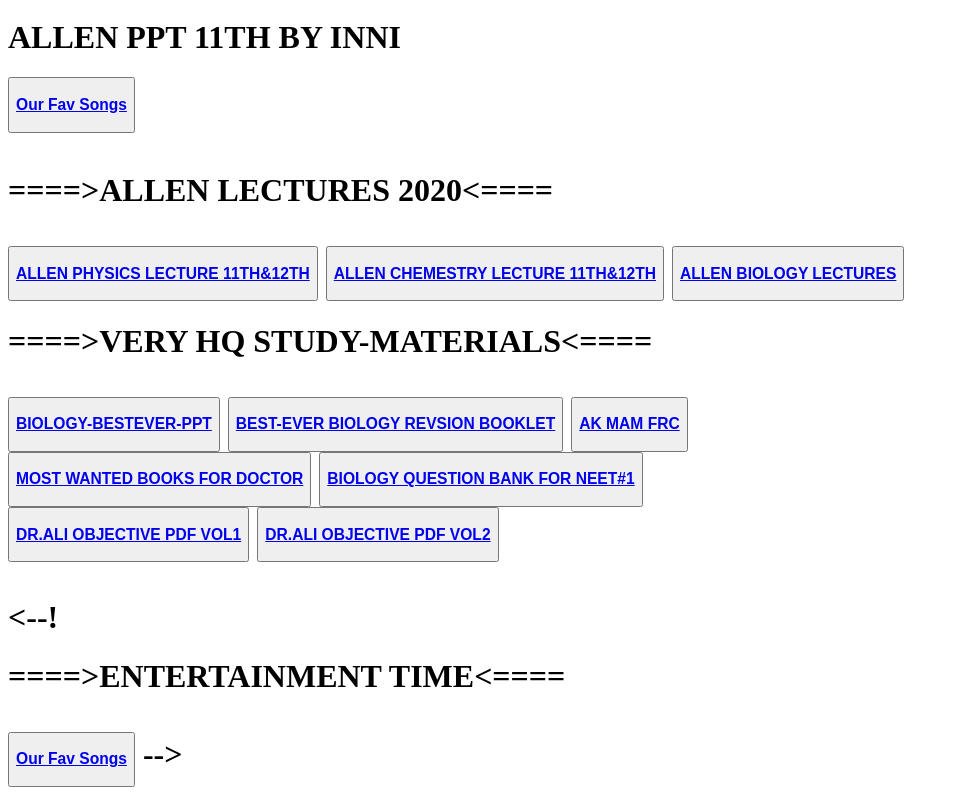
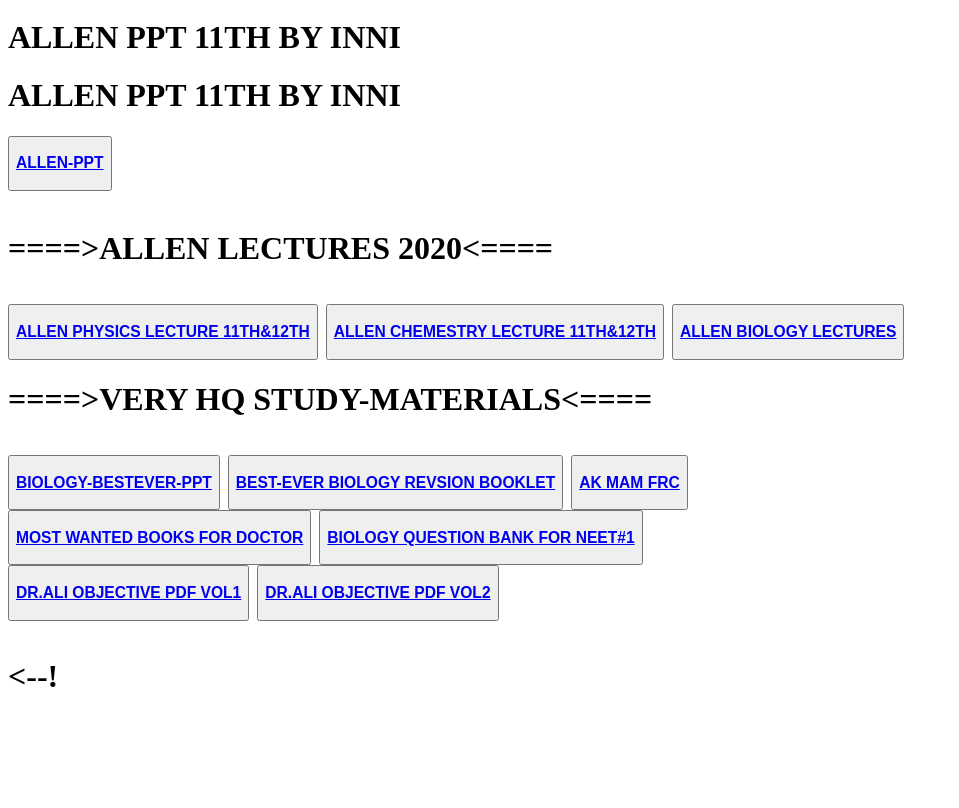
Before and after one commit to Pentestersam/Inni, a plain HTML site: page index.html in a window 1280 px wide. Shown: the part 469-1277 px from the top of the page, without its empty margins (0-959 px from the left). After the commit the page ends 1185 px from the top, so only its background shows below. Drawn offline with Linux system fonts and the light colour scheme.

Commit message:
Update index.html

```diff
--- a/index.html
+++ b/index.html
@@ -13,7 +13,12 @@
 
 
 
-                                    <button><h3><a href="https://drive.google.com/drive/folders/1aDSYpdRPYRyEQw_ltonc21Rl9srbU2hX" target=_blank">Our Fav Songs</a></h3></button>
+ <h1>ALLEN PPT 11TH BY INNI</h1>
+
+
+
+                                    <button><h3><a href="https://drive.google.com/drive/folders/1aDSYpdRPYRyEQw_ltonc21Rl9srbU2hX" target=_blank">ALLEN-PPT</a></h3></button>
+
 
    <br>
                                       <br>
@@ -80,16 +85,6 @@
 
    <--!
 
-      <h1><t>====>ENTERTAINMENT TIME<====</t></h>
-
-<br>
-<br>
-
-
-                 <button><h3><a href="https://drive.google.com/drive/folders/1lkR447C9rcCggsGqEGj74lHQn72DYLs5?usp=sharing" target=_blank">Our Fav Songs</a></h3></button>
-          -->
-
-
 
 
 
```
